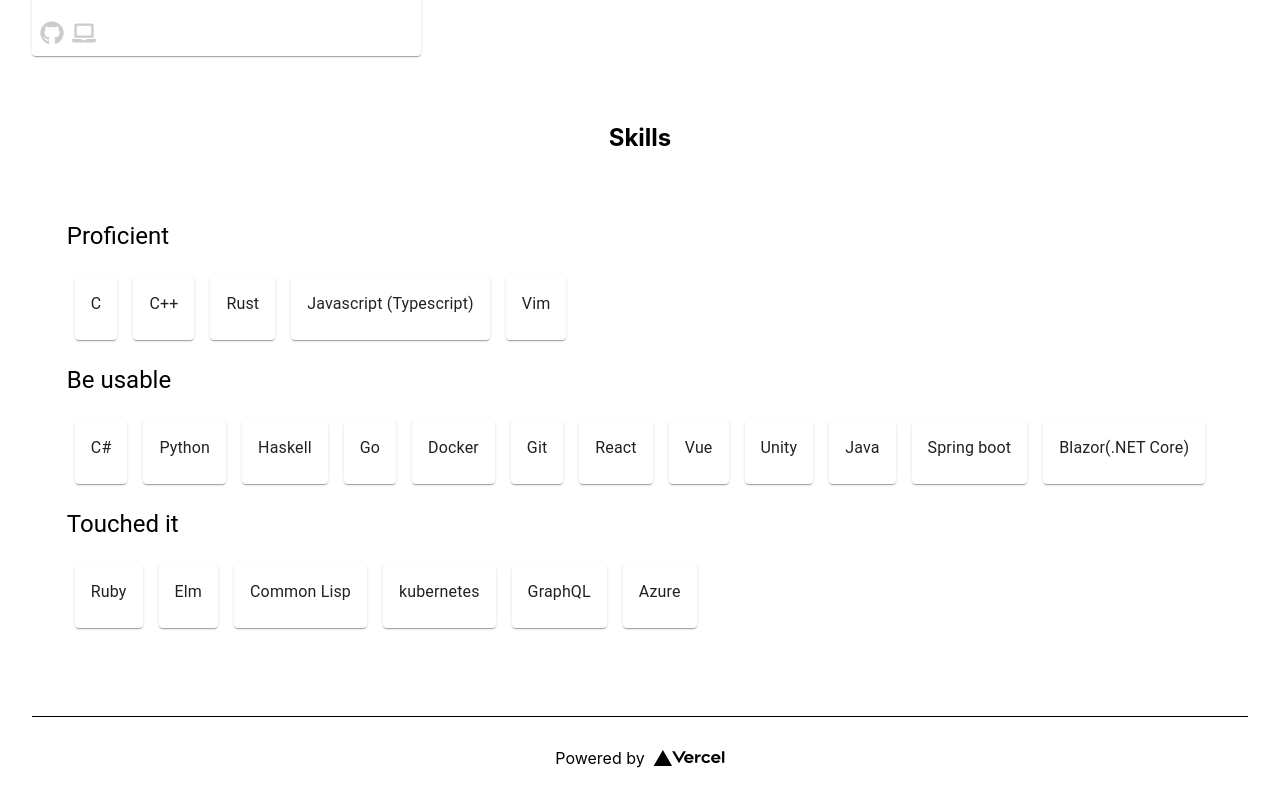
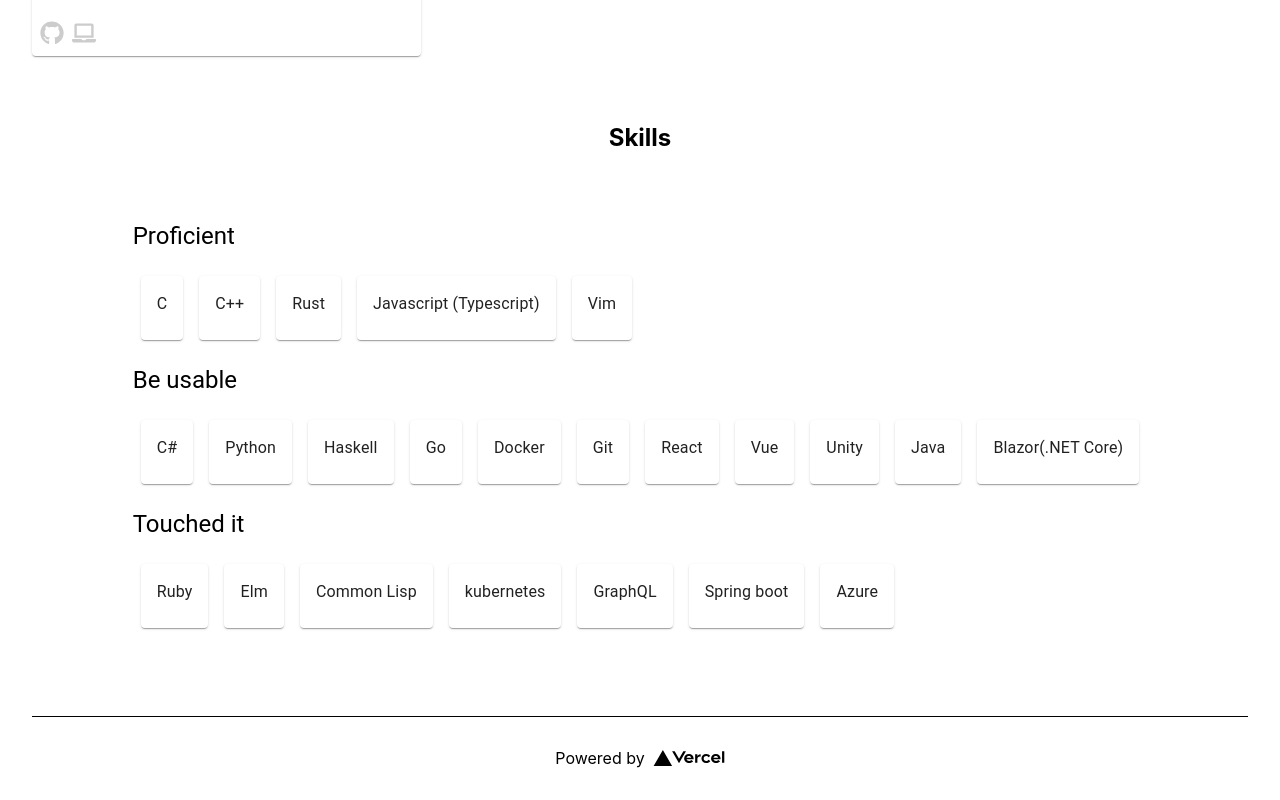
Before and after one commit to yuu-sky20/portfolio, a Next.js app: page / in a window 1280 px wide. Shown: the part 1064-1864 px from the top of the page. Built offline with nearby package versions, Linux system fonts and the light colour scheme.

Commit message:
cease to defraud

```diff
--- a/pages/contents/skills.tsx
+++ b/pages/contents/skills.tsx
@@ -20,8 +20,7 @@ const usableSkills: Array<string> = [
     "Vue",
     "Unity",
     "Java",
-    "Spring boot",
-    "Blazor(.NET Core)"
+    "Blazor(.NET Core)",
 ]
 const touchedSkills: Array<string> = [
     "Ruby",
@@ -29,7 +28,8 @@ const touchedSkills: Array<string> = [
     "Common Lisp",
     "kubernetes",
     "GraphQL",
-    "Azure"
+    "Spring boot",
+    "Azure",
 ]
 
 type skillsType = Array<[string, Array<string>]>
```
